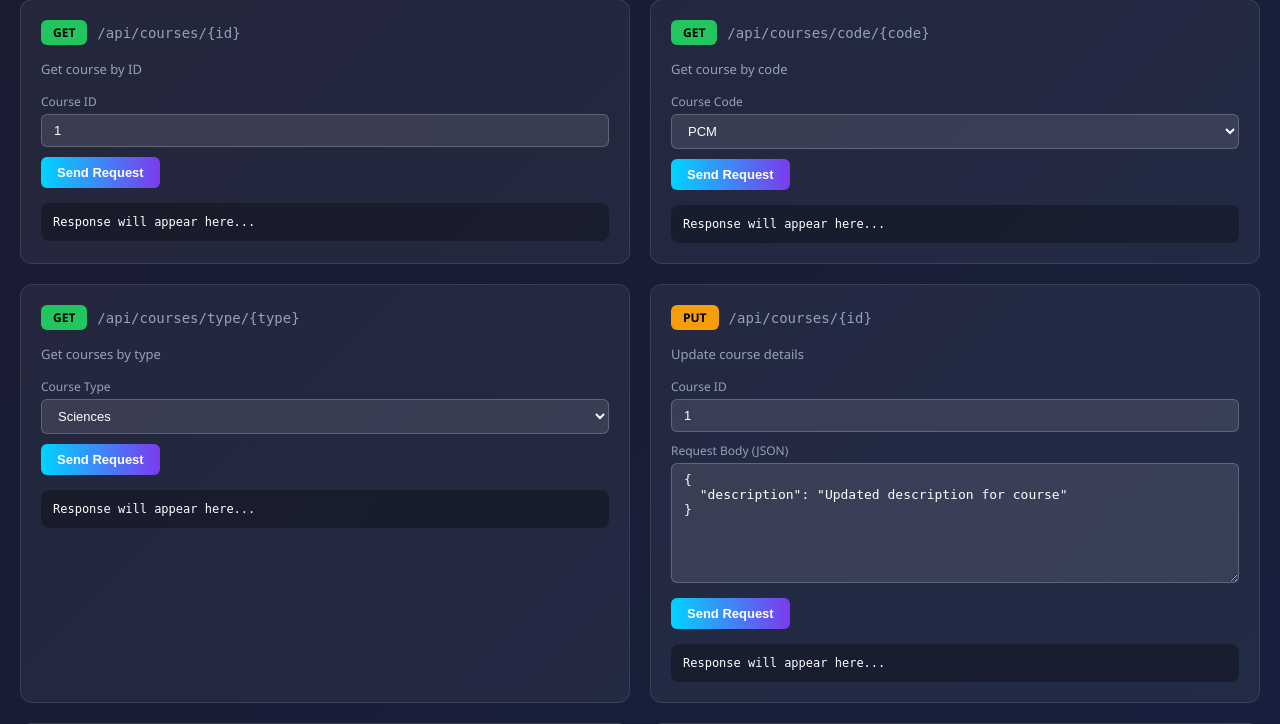
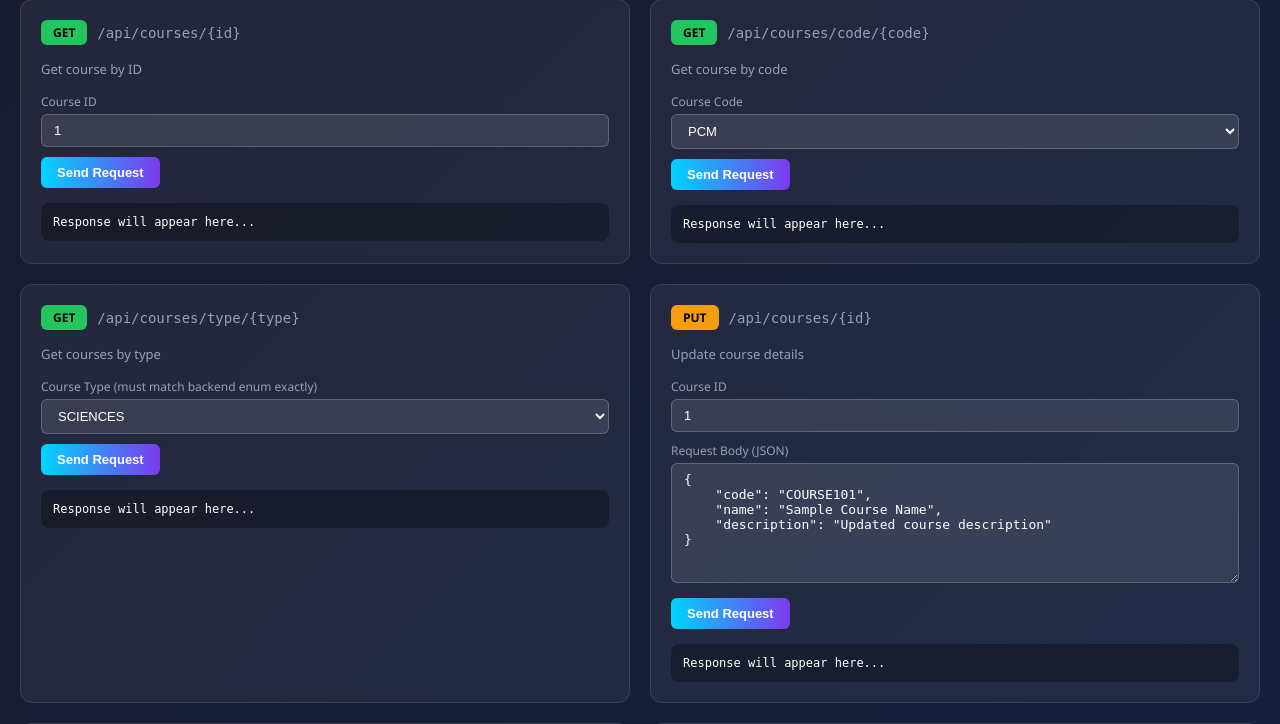
Before and after one commit to Chemistry2i/Peculiar-School-Management-System, a Spring Boot app: page /api-tests/courses.html in a window 1280 px wide. Shown: the part 507-1231 px from the top of the page. Run offline with Spring Boot 4, Linux system fonts and the light colour scheme; some of the project's set-up classes (security, data sources, template engines, error pages and the like) are left out, and stand-ins take their place.

Commit message:
Updated courses controllers

```diff
--- a/server/src/main/java/com/academix/server/model/Course.java
+++ b/server/src/main/java/com/academix/server/model/Course.java
@@ -51,9 +51,9 @@ public class Course {
     @Column(nullable = false, length = 200)
     private String name;
 
-    // Course type
+    // Course type (maps to 'category' column in DB)
     @Enumerated(EnumType.STRING)
-    @Column(nullable = false)
+    @Column(name = "category", nullable = false)
     private CourseType type;
 
     // Level
--- a/server/src/main/resources/static/api-tests/courses.html
+++ b/server/src/main/resources/static/api-tests/courses.html
@@ -138,11 +138,19 @@
                 </div>
                 <p class="endpoint-desc">Get courses by type</p>
                 <div class="input-group">
-                    <label>Course Type</label>
+                    <label>Course Type (must match backend enum exactly)</label>
                     <select id="getByType">
-                        <option value="SCIENCES">Sciences</option>
-                        <option value="ARTS">Arts</option>
-                        <option value="BUSINESS">Business</option>
+                        <option value="SCIENCES">SCIENCES</option>
+                        <option value="ARTS">ARTS</option>
+                        <option value="BUSINESS">BUSINESS</option>
+                        <option value="TECHNICAL">TECHNICAL</option>
+                        <option value="LANGUAGES">LANGUAGES</option>
+                        <option value="HUMANITIES">HUMANITIES</option>
+                        <option value="VOCATIONAL">VOCATIONAL</option>
+                        <option value="CREATIVE_ARTS">CREATIVE_ARTS</option>
+                        <option value="PHYSICAL_EDUCATION">PHYSICAL_EDUCATION</option>
+                        <option value="RELIGIOUS_EDUCATION">RELIGIOUS_EDUCATION</option>
+                        <option value="MATHEMATICS">MATHEMATICS</option>
                     </select>
                 </div>
                 <button class="btn btn-primary" onclick="getByType()">Send Request</button>
@@ -161,9 +169,11 @@
                     <input type="number" id="updateCourseId" value="1">
                 </div>
                 <div class="input-group">
-                    <label>Request Body (JSON)</label>
-                    <textarea id="updateCourseBody">{
-  "description": "Updated description for course"
+                                        <label>Request Body (JSON)</label>
+                                        <textarea id="updateCourseBody">{
+    "code": "COURSE101",
+    "name": "Sample Course Name",
+    "description": "Updated course description"
 }</textarea>
                 </div>
                 <button class="btn btn-primary" onclick="updateCourse()">Send Request</button>
```
Also changed, not shown: server/src/main/resources/static/api-tests/subjects.html (+15 -4 lines).
